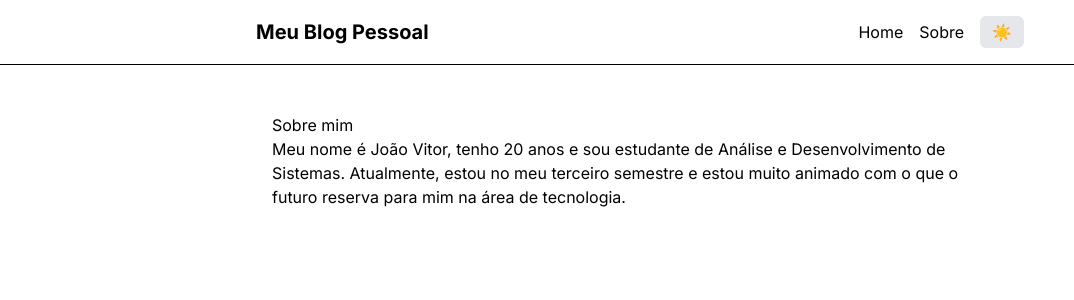
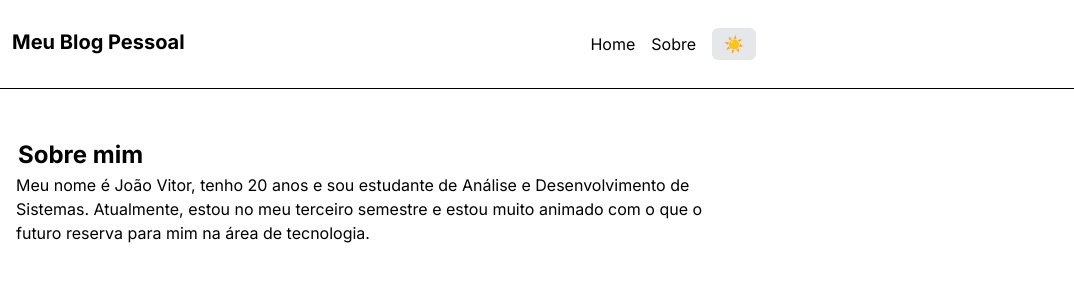
Before and after one commit to ChristalCamillo/desenvolve, a Next.js app in the folder blog/meu-blog-pessoal/: page /sobre in a window 1280 px wide. Shown: the top 300 px of the page, without its empty margins (0-1074 px from the left). Built offline with nearby package versions, Linux system fonts and the light colour scheme.

Commit message:
ajustes em sobre.tsx, tema claro e escuro funcional

```diff
--- a/blog/meu-blog-pessoal/src/app/layout.tsx
+++ b/blog/meu-blog-pessoal/src/app/layout.tsx
@@ -21,7 +21,7 @@ export default function RootLayout({
       <body className={`${inter.className} bg-background text-foreground`}>
         <ThemeProvider>
           <Header /> {/* Inclui o cabeçalho em todas as páginas */}
-          <main className="container mx-auto max-w-3xl p-4">
+          <main className="container  max-w-3xl p-4">
             {children}
             {/* Esta é a parte mais importante. É uma propriedade especial no React. O Next.js a utiliza como um placeholder onde o conteúdo da page.tsx ativa será renderizado. */}
           </main>
--- a/blog/meu-blog-pessoal/src/app/page.tsx
+++ b/blog/meu-blog-pessoal/src/app/page.tsx
@@ -4,7 +4,7 @@ import { posts } from "../data/posts";
 export default function HomePage() {
   return (
     <main>
-      <div>
+      <div className="text-left my-8">
         <h1 className="text-3xl font-bold mb-4">Posts</h1>
         <ul className="space-y-2">
           {/* `space-y-2` adiciona espaço vertical entre os itens da lista */}
--- a/blog/meu-blog-pessoal/src/app/sobre/page.tsx
+++ b/blog/meu-blog-pessoal/src/app/sobre/page.tsx
@@ -1,10 +1,15 @@
 import Link from "next/link";
 
 export default function SobrePage() {
-    return (
-        <main>
-            <h1>Sobre mim</h1>
-            <p>Meu nome é João Vitor, tenho 20 anos e sou estudante de Análise e Desenvolvimento de Sistemas. Atualmente, estou no meu terceiro semestre e estou muito animado com o que o futuro reserva para mim na área de tecnologia.</p>
-        </main>
-    )
+  return (
+    <main>
+      <h1 className="text-2xl font-bold p-0.5">Sobre mim</h1>
+      <p>
+        Meu nome é João Vitor, tenho 20 anos e sou estudante de Análise e
+        Desenvolvimento de Sistemas. Atualmente, estou no meu terceiro semestre
+        e estou muito animado com o que o futuro reserva para mim na área de
+        tecnologia.
+      </p>
+    </main>
+  );
 }
--- a/blog/meu-blog-pessoal/src/components/header.tsx
+++ b/blog/meu-blog-pessoal/src/components/header.tsx
@@ -4,7 +4,7 @@ import { ThemeSwitcher } from "./ThemeSwitcher";
 export default function Header() {
   return (
     <header className="py-4 mb-8 border-b">
-      <div className="container mx-auto flex justify-between items-center max-w-3xl">
+      <div className="container flex justify-between p-3 max-w-3xl">
         <h1 className="font-bold text-xl">
           <Link href="/">Meu Blog Pessoal</Link>
         </h1>
```
